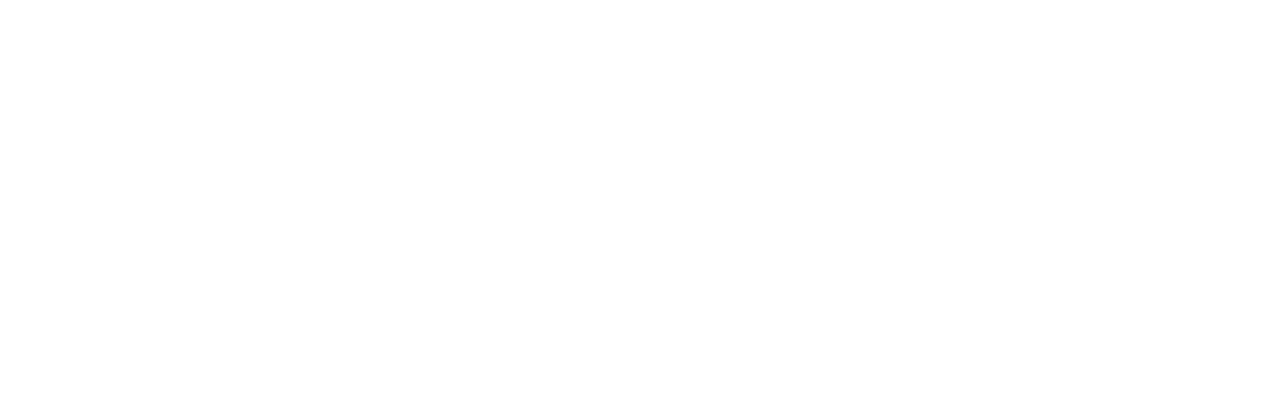
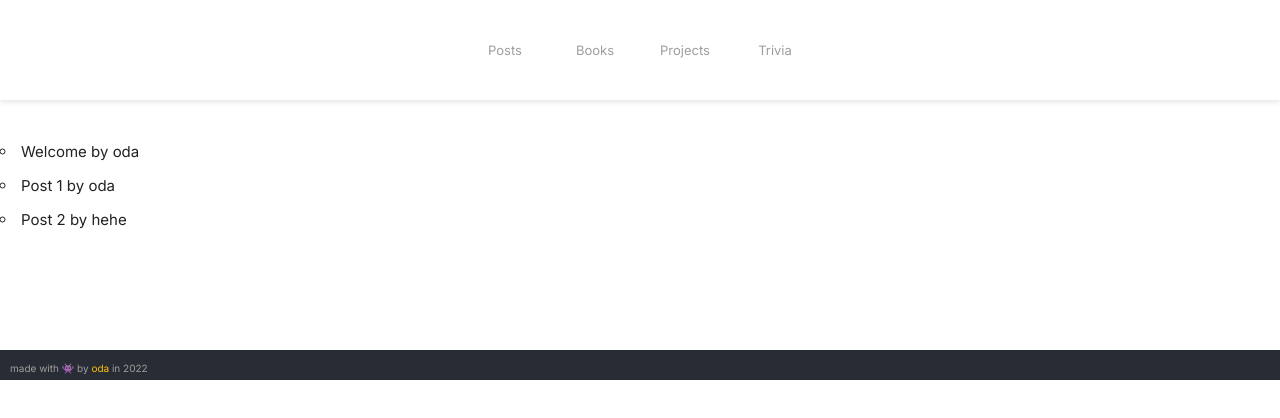
Before and after one commit to ooddaa/blog, a React (Create React App) app: page /posts in a window 1280 px wide. Before the commit this address had no page. Shown: the top 418 px of the page. Built offline with nearby package versions, Linux system fonts and the light colour scheme.

Commit message:
making Pages

```diff
--- a/public/app.css
+++ b/public/app.css
@@ -8,7 +8,8 @@
 .App {
   display: grid;
   grid-template-columns: 200px auto 200px;
-  grid-template-rows: 100px 130px 1fr 30px;
+  grid-template-rows: 100px 130px auto 30px;
+  /* grid-template-rows: 100px auto auto 30px; */
   grid-template-areas:
     "header header header"
     "smth maincontentheader  empty"
--- a/public/index.html
+++ b/public/index.html
@@ -15,9 +15,9 @@
       user's mobile device or desktop. See https://developers.google.com/web/fundamentals/web-app-manifest/
     -->
     <link rel="manifest" href="%PUBLIC_URL%/manifest.json" />
-    <link rel="stylesheet" href="skeleton.css" />
-    <link rel="stylesheet" href="grids.css" />
-    <link rel="stylesheet" href="app.css" />
+    <link rel="stylesheet" href="/skeleton.css" />
+    <link rel="stylesheet" href="/grids.css" />
+    <link rel="stylesheet" href="/app.css" />
     <link rel="preconnect" href="https://fonts.googleapis.com" />
     <link rel="preconnect" href="https://fonts.gstatic.com" crossorigin />
     <link
--- a/src/components/layout/Header.jsx
+++ b/src/components/layout/Header.jsx
@@ -43,7 +43,7 @@
 
         <div className="header-navbar">
           <div className="header-navbar-link">
-            <Link to="#">Posts</Link>
+            <Link to="/posts">Posts</Link>
           </div>
           <div className="header-navbar-link">
             <Link to="#">Books</Link>
--- /dev/null
+++ b/src/components/pages/Posts.jsx
@@ -0,0 +1,18 @@
+import posts from "../../posts/posts";
+import { Link } from "react-router-dom";
+
+function Posts() {
+  return (
+    <>
+      <ul>
+        {posts.map((post) => (
+          <li key={post.id}>
+            {post.header} by {post.author}
+          </li>
+        ))}
+      </ul>
+    </>
+  );
+}
+
+export default Posts;
--- a/src/index.js
+++ b/src/index.js
@@ -3,6 +3,7 @@
 import App from "./App";
 import reportWebVitals from "./reportWebVitals";
 import AppMain from "./components/AppMain";
+import Posts from "./components/pages/Posts";
 import Grids from "./components/Grids";
 import posts from "./posts/posts";
 
@@ -10,13 +11,8 @@
   <BrowserRouter>
     <Routes>
       <Route path="/" element={<App />}>
-        {posts.map((post) => (
-          <Route
-            path={post.routeName}
-            element={<AppMain post={post} />}
-            key={post.id}
-          ></Route>
-        ))}
+        <Route path="" element={<AppMain post={posts[0]} />}></Route>
+        <Route path="posts" element={<Posts />}></Route>
       </Route>
       <Route path="grids" element={<Grids />}></Route>
     </Routes>
```
